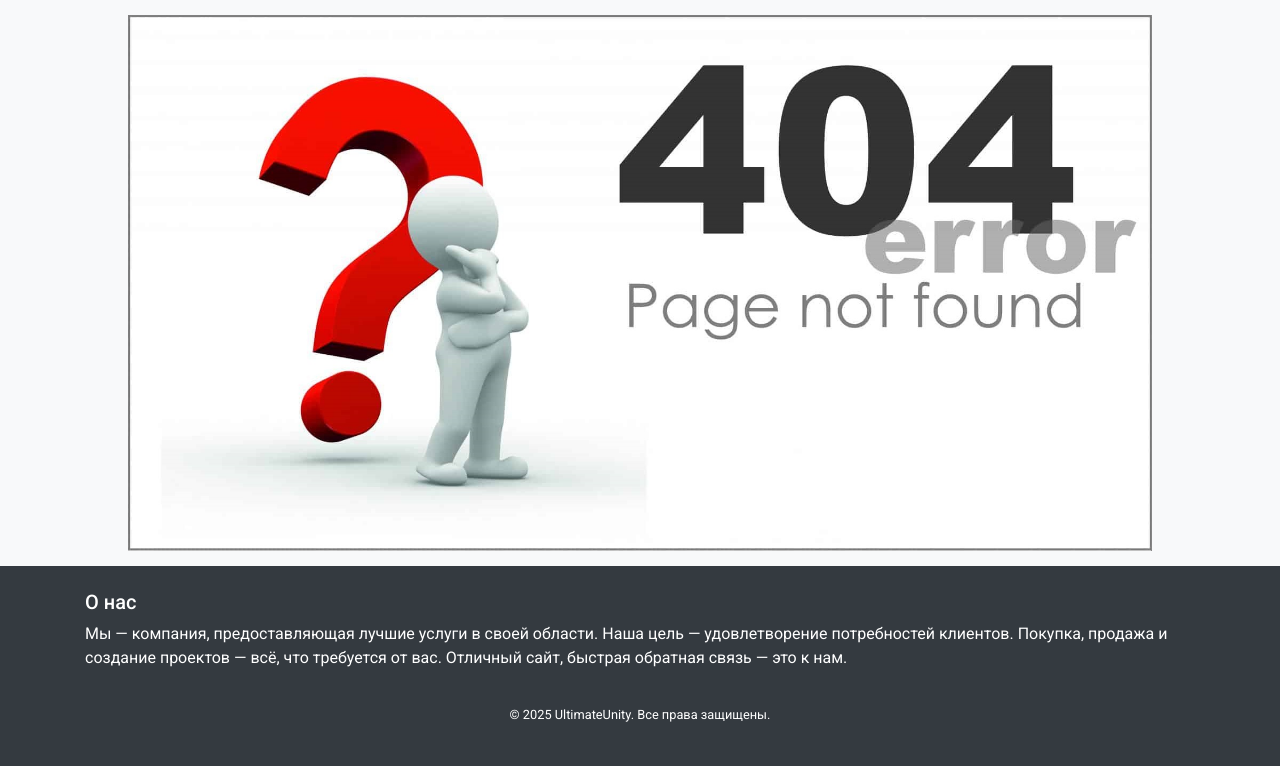
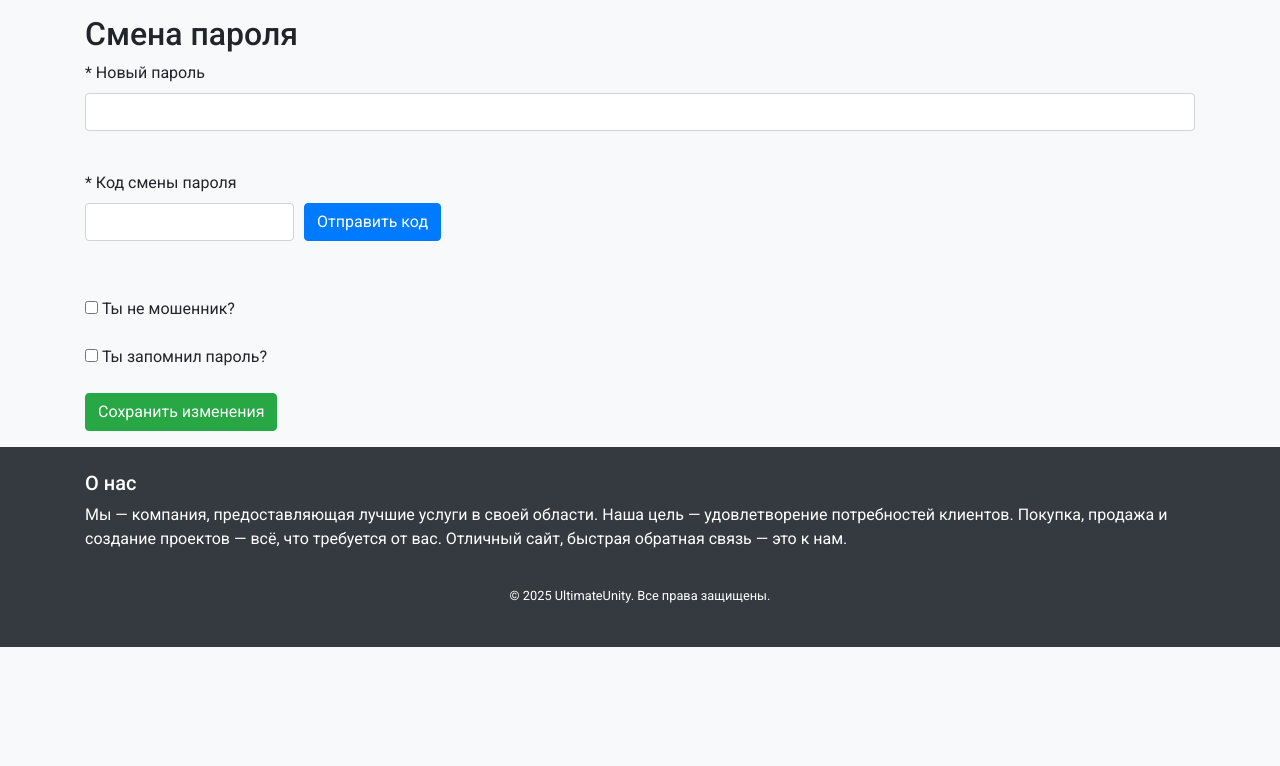
Before and after one commit to AbstractShard/YLWeb, a Flask app: page /change_password in a window 1280 px wide. Shown: the part 100-866 px from the top of the page. After the commit the page ends 747 px from the top, so only its background shows below. Run offline with Flask 3, Linux system fonts and the light colour scheme; a user stored in the database is signed in; some libraries are stand-ins or nearby versions.

Commit message:
change password by email

```diff
--- a/consts.py
+++ b/consts.py
@@ -64,3 +64,40 @@ def send_email(email_receiver, subject, verification_code):
         with smtplib.SMTP_SSL('smtp.gmail.com', 465) as smtp:
             smtp.login(email_sender, email_password)
             smtp.send_message(msg)
+
+    elif subject == "change_password":
+        email_sender = "ultimateunitysender@gmail.com"
+        email_password = "xeku ltag tolv rtrs"  # Для Gmail нужен пароль приложения
+
+        subject = "Смена пароля"
+        # HTML-шаблон с кнопкой
+        html_content = f"""
+        <html>
+        <body>
+            <div style="background: #f9f9f9; padding: 20px; border-radius: 10px;">
+                <h2 style="color: #333;">Ваш код подтверждения</h2>
+                <br>
+                <div style="text-align: center; margin: 0 auto; border: 2px solid #ccc; padding: 10px; border-radius: 5px;">
+                    <h1>{verification_code}</h1>
+                </div>
+                <br>
+                <p style="font-size: 17px;">Этот код действителен в течение 15 минут.</p>
+
+                <p style="color: #777; font-size: 14px;">
+                    Если вы не запрашивали этот код, проигнорируйте это письмо. Просто какой-то
+                     <strike>даун</strike> слабоумный вашу почту вписал и теперь отправляет вам коды смены пароля.
+                </p>
+            </div>
+        </body>
+        </html>
+        """
+
+        msg = EmailMessage()
+        msg['Subject'] = subject
+        msg['From'] = email_sender
+        msg['To'] = email_receiver
+        msg.add_alternative(html_content, subtype='html')
+
+        with smtplib.SMTP_SSL('smtp.gmail.com', 465) as smtp:
+            smtp.login(email_sender, email_password)
+            smtp.send_message(msg)
--- /dev/null
+++ b/current_user.txt
@@ -0,0 +1 @@
+Ivan2009e@yandex.ru
--- a/forms.py
+++ b/forms.py
@@ -45,4 +45,27 @@ class ProfileForm(FlaskForm):
     about = TextAreaField("О себе")
     img = FileField("Изображение профиля")
 
-    submit = SubmitField("Изменить")
+    submit = SubmitField("Сохранить изменения")
+
+
+class ChangePasswordForm(FlaskForm):
+    new_password = PasswordField("* Новый пароль", validators=[DataRequired()])
+    verify_code_field = StringField("* Код смены пароля", validators=[DataRequired()])
+    send_verify_code = SubmitField("Отправить код")
+    question1 = BooleanField("Ты не мошенник?", validators=[DataRequired()])
+    question2 = BooleanField("Ты запомнил пароль?", validators=[DataRequired()])
+    submit = SubmitField("Сохранить изменения")
+    verify_code = None
+
+    def validate_send_verify_code(self, field):
+        if field.data:
+            with open('current_user.txt', 'r') as f:
+                email = f.read()
+            self.verify_code = str(random.randint(1, 999999999999999999999999999999999 ** 99))
+            with open('verify_code.txt', 'w') as f:
+                f.write(self.verify_code)
+            send_email(email, "change_password", self.verify_code)
+
+    def code_verified(self):
+        with open('verify_code.txt', 'r') as f:
+            return f.read() == self.verify_code_field.data
--- a/server.py
+++ b/server.py
@@ -1,7 +1,7 @@
 from flask import Flask, render_template, redirect, request
 from flask_login import LoginManager, login_user, login_required, current_user, logout_user
 
-from forms import RegisterForm, LoginForm, ProfileForm
+from forms import RegisterForm, LoginForm, ProfileForm, ChangePasswordForm
 
 from db_related.data import db_session
 from db_related.data.users import User
@@ -107,6 +107,9 @@ def login():
             with open(consts.CURRENT_PROFILE_PATH, mode="wb") as curr_img:
                 curr_img.write(current_user.img)
 
+            with open('current_user.txt', 'w') as f:
+                f.write(str(current_user.email))
+
             return redirect("/")
 
         return render_template(message="Неправильный логин или пароль.", **template_params)
@@ -155,6 +158,33 @@ def profile():
     return render_template(**template_params)
 
 
+@app.route("/change_password", methods=["GET", "POST"])
+@login_required
+@check_buffer
+def change_password():
+    form = ChangePasswordForm()
+
+    template_params = {
+        "template_name_or_list": "change_password.html",
+        "title": "Изменить пароль",
+        "form": form
+    }
+
+    if form.validate_on_submit():
+        if not form.code_verified():
+            return render_template(message=f"Код не тот.{form.verify_code}", **template_params)
+
+        current_user.set_password(form.new_password.data)
+
+        db_sess = db_session.create_session()
+        db_sess.merge(current_user)
+        db_sess.commit()
+
+        return redirect("/")
+
+    return render_template(**template_params)
+
+
 @app.route('/currency')
 @check_buffer
 def currency():
--- /dev/null
+++ b/templates/change_password.html
@@ -0,0 +1,69 @@
+{% extends "base.html" %}
+
+{% block content %}
+    <div class="container">
+        <h2>Смена пароля</h2>
+        <form action="" method="post" enctype="multipart/form-data" novalidate>
+            {{ form.hidden_tag() }}
+
+            {% if message %}
+                <p>
+                    <div class="alert alert-danger" role="alert">
+                        {{ message }}
+                    </div>
+                </p>
+            {% endif %}
+
+            <p>
+                {{ form.new_password.label }}<br>
+                {{ form.new_password(class="form-control") }}<br>
+
+                {% for error in form.new_password.errors %}
+                    <div class="alert alert-danger" role="alert">
+                        {{ error }}
+                    </div>
+                {% endfor %}
+            </p>
+
+            {{ form.verify_code_field.label }}
+            <div class="verify_code">
+                <p>
+
+                    {{ form.verify_code_field(class="form-control") }}<br>
+
+
+                </p>
+                <p>
+                    {{ form.send_verify_code(class="btn btn-primary") }}
+                </p>
+            </div>
+            {% for error in form.verify_code_field.errors %}
+                        <div class="alert alert-danger" role="alert">
+                            {{ error }}
+                        </div>
+                    {% endfor %}
+
+            <p>
+                <p>{{ form.question1() }} {{ form.question1.label }}</p>
+
+                {% for error in form.question1.errors %}
+                    <div class="alert alert-danger" role="alert">
+                        {{ error }}
+                    </div>
+                {% endfor %}
+            </p>
+
+            <p>
+                <p>{{ form.question2() }} {{ form.question2.label }}</p>
+
+                {% for error in form.question2.errors %}
+                    <div class="alert alert-danger" role="alert">
+                        {{ error }}
+                    </div>
+                {% endfor %}
+            </p>
+
+            <p>{{ form.submit(type="submit", class="btn btn-success") }}</p>
+        </form>
+    </div>
+{% endblock %}
```
Also changed, not shown: templates/profile.html (+6 -1 lines), verify_code.txt (+1 -1 lines), db_related/db/db.db.
